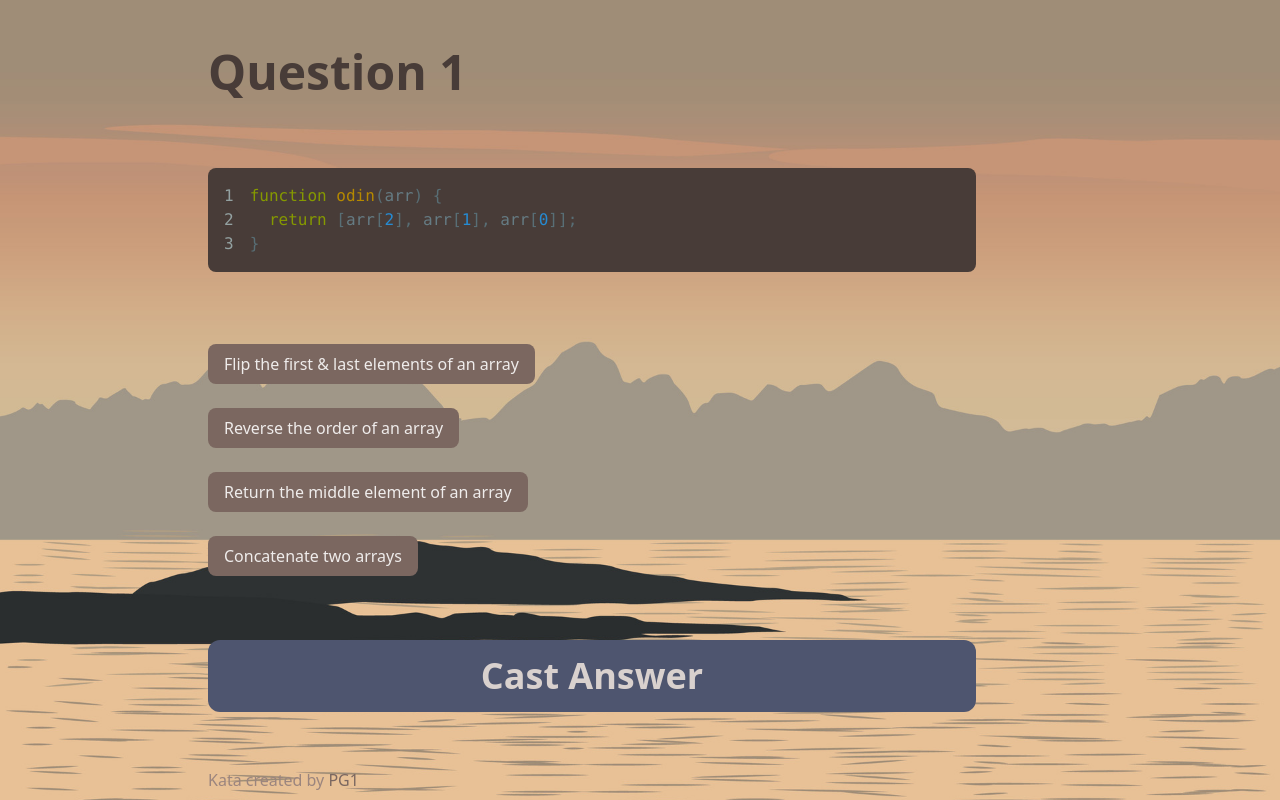
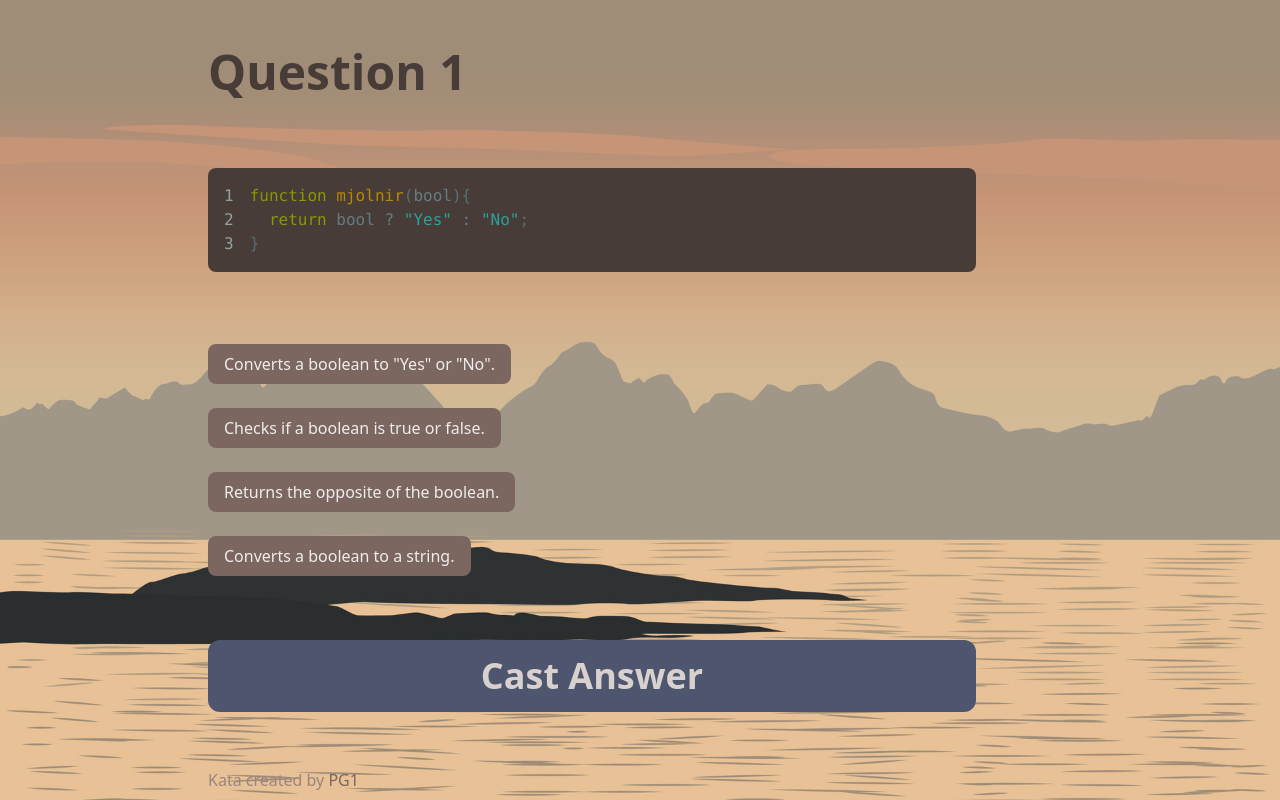
Before and after one commit to JoleneKearse/runic-code, a React (Vite) app: page /quiz in a window 1280 px wide. Built offline with nearby package versions, Linux system fonts and the light colour scheme.

Commit message:
feat: let Helvik loose to randomize rune order

```diff
--- a/src/components/QuestionContainer.jsx
+++ b/src/components/QuestionContainer.jsx
@@ -1,6 +1,7 @@
-import React, { useState } from "react";
+import React, { useState, useEffect } from "react";
 import { useNavigate } from "react-router-dom";
-import { questions } from "../data/data";
+import { questions as originalQuestions } from "../data/data";
+import { shuffleArray } from "../utils/utils";
 import Code from "./Code";
 import MultipleChoice from "./MultipleChoice";
 import Button from "./Button";
@@ -13,7 +14,13 @@ const QuestionContainer = ({
   setUserChoices,
 }) => {
   const [currentQuestion, setCurrentQuestion] = useState(0);
+  const [shuffledQuestions, setShuffledQuestions] = useState(originalQuestions);
   const navigate = useNavigate();
+
+  useEffect(() => {
+    setShuffledQuestions(shuffleArray(originalQuestions));
+  }, []);
+  console.log(shuffledQuestions);
 
   const setButtonText = () => {
     if (userChoices.length >= 10 && !quizOver) {
@@ -61,14 +68,14 @@ const QuestionContainer = ({
     <article className="flex flex-col gap-16 py-10">
       <h2 className="text-2xl font-black md:text-3xl lg:text-5xl">{quizOver ? "Answer" : "Question"} {currentQuestion + 1}</h2>
       {currentQuestion !== 10 &&
-        <Code code={questions[currentQuestion].code} />
+        <Code code={shuffledQuestions[currentQuestion].code} />
       }
       {currentQuestion !== 10 &&
         <MultipleChoice
           quizOver={quizOver}
           currentQuestion={currentQuestion}
-          choices={questions[currentQuestion].choices}
-          correctAnswerIndex={questions[currentQuestion].correctAnswerIndex}
+          choices={shuffledQuestions[currentQuestion].choices}
+          correctAnswerIndex={shuffledQuestions[currentQuestion].correctAnswerIndex}
           setCorrectAnswers={setCorrectAnswers}
           userChoices={userChoices}
           setUserChoices={setUserChoices}
--- /dev/null
+++ b/src/utils/utils.js
@@ -0,0 +1,8 @@
+export const shuffleArray = (array) => {
+	const shuffledArray = [...array];
+	for (let i = shuffledArray.length - 1; i > 0; i--) {
+		const j = Math.floor(Math.random() * (i + 1));
+		[shuffledArray[i], shuffledArray[j]] = [shuffledArray[j], shuffledArray[i]];
+	}
+	return shuffledArray;
+};
```
